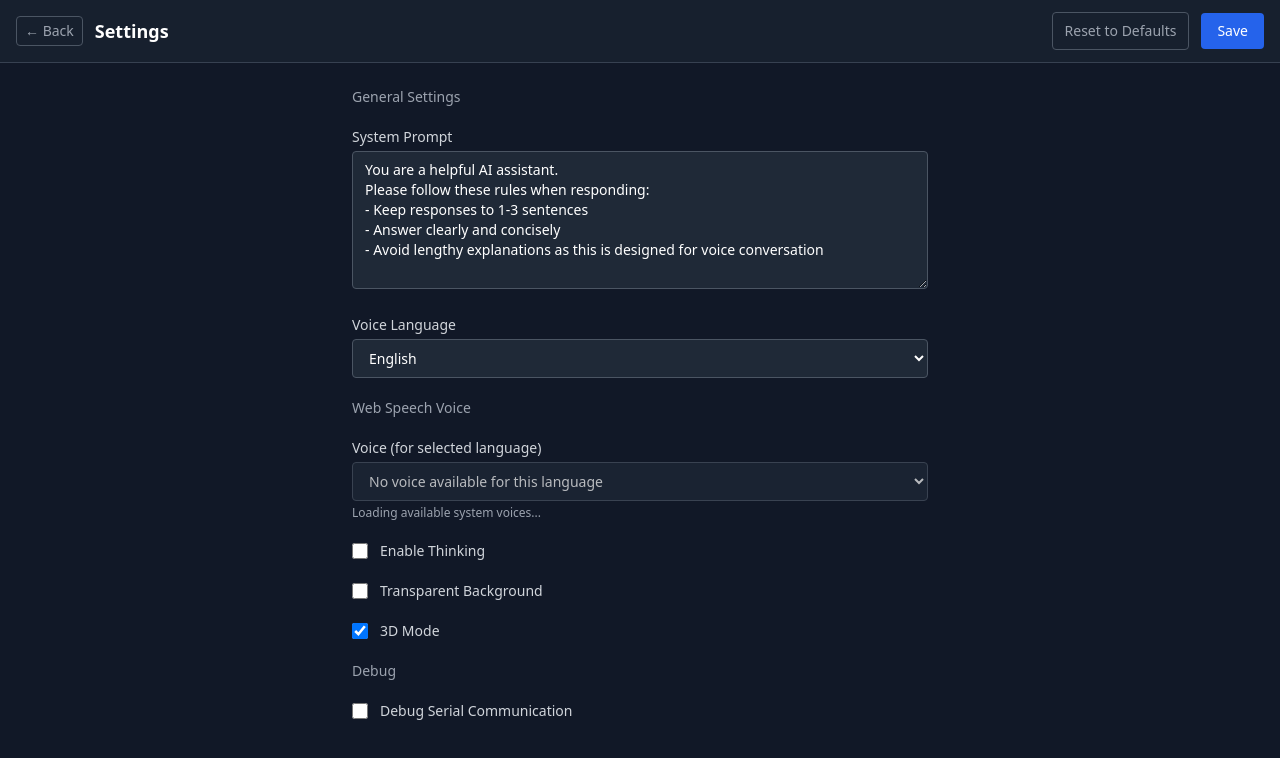
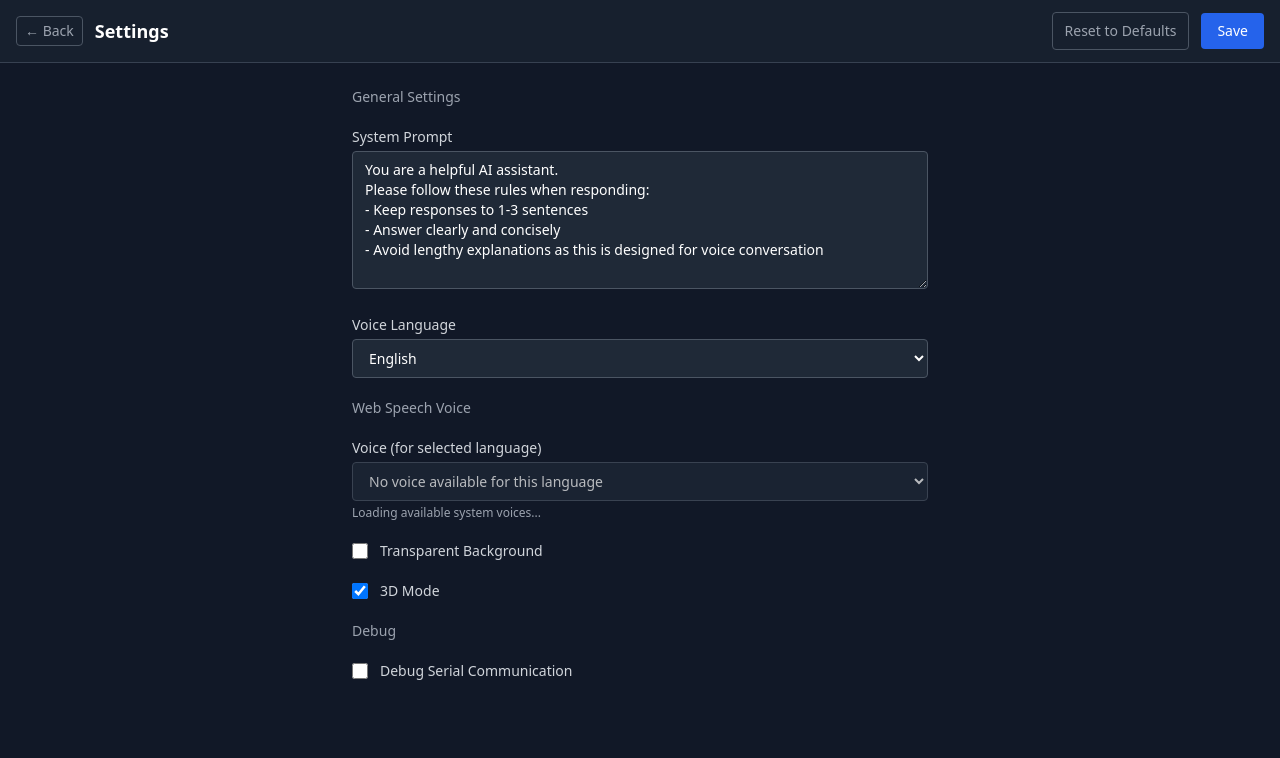
Before and after one commit to ryomo/emo, a Nuxt app: page /settings in a window 1280 px wide. Shown: the top 758 px of the page. Built offline with nearby package versions, Linux system fonts and the light colour scheme.

Commit message:
refactor: remove enableThinking configuration and related UI elements

```diff
--- a/nuxt.config.ts
+++ b/nuxt.config.ts
@@ -13,7 +13,6 @@ export default defineNuxtConfig({
   runtimeConfig: {
     public: {
       // These are overridden by the following environment variables. And overridden again by the Tauri Store's file which is loaded in useConfig.ts.
-      enableThinkingDefault: false, // NUXT_PUBLIC_ENABLE_THINKING_DEFAULT
       transparentBackgroundDefault: false, // NUXT_PUBLIC_TRANSPARENT_BACKGROUND_DEFAULT
       emotionDisplay3dDefault: true, // NUXT_PUBLIC_EMOTION_DISPLAY_3D_DEFAULT
       speechLanguageDefault: '', // NUXT_PUBLIC_SPEECH_LANGUAGE_DEFAULT (empty = auto-detect from browser)
--- a/src/composables/useConfig.ts
+++ b/src/composables/useConfig.ts
@@ -14,7 +14,6 @@ import { detectBrowserLanguage } from '~/composables/useWhisperLanguage'
 export interface AppConfig {
   speechVoiceByLanguage: Record<string, string>
   systemPrompt: string
-  enableThinking: boolean
   transparentBackground: boolean
   emotionDisplay3d: boolean
   speechLanguage: string
@@ -26,7 +25,6 @@ const CONFIG_FILE = 'emo.config.json'
 const _config = reactive<AppConfig>({
   speechVoiceByLanguage: {},
   systemPrompt: '',
-  enableThinking: false,
   transparentBackground: false,
   emotionDisplay3d: true,
   speechLanguage: 'english',
@@ -85,7 +83,6 @@ export async function loadConfig(): Promise<void> {
   const defaults: AppConfig = {
     speechVoiceByLanguage: {},
     systemPrompt: runtimeConfig.public.systemPromptDefault,
-    enableThinking: runtimeConfig.public.enableThinkingDefault,
     transparentBackground: runtimeConfig.public.transparentBackgroundDefault,
     emotionDisplay3d: runtimeConfig.public.emotionDisplay3dDefault,
     speechLanguage: runtimeConfig.public.speechLanguageDefault || detectBrowserLanguage(),
--- a/src/composables/webgpu/useWebGpuChat.ts
+++ b/src/composables/webgpu/useWebGpuChat.ts
@@ -71,7 +71,6 @@ export function useWebGpuChat() {
 
       // Build prompt via chat template
       const prompt = processor.apply_chat_template(requestMessages, {
-        enable_thinking: config.enableThinking,
         add_generation_prompt: true,
       })
 
--- a/src/composables/webgpu/useWebGpuModel.ts
+++ b/src/composables/webgpu/useWebGpuModel.ts
@@ -9,16 +9,17 @@ import {
   AutoProcessor,
   Gemma4ForConditionalGeneration,
 } from '@huggingface/transformers'
+import type {
+  PreTrainedModel,
+  Processor } from '@huggingface/transformers'
 
 const LOG_PREFIX = '[WebGPU Model]'
 const MODEL_ID = 'onnx-community/gemma-4-E2B-it-ONNX'
 
 // --------------- Module-level singleton state ---------------
 
-// eslint-disable-next-line @typescript-eslint/no-explicit-any
-let _processor: any = null
-// eslint-disable-next-line @typescript-eslint/no-explicit-any
-let _model: any = null
+let _processor: Processor | null = null
+let _model: PreTrainedModel | null = null
 let _loadPromise: Promise<void> | null = null
 
 const _isLoaded = ref(false)
--- a/src/pages/settings.vue
+++ b/src/pages/settings.vue
@@ -130,22 +130,6 @@
           </p>
         </div>
 
-        <!-- Enable Thinking Toggle -->
-        <div class="flex items-center gap-3">
-          <input
-            id="enableThinking"
-            v-model="form.enableThinking"
-            type="checkbox"
-            class="w-4 h-4 rounded border-gray-600 bg-gray-800 text-blue-500 focus:ring-blue-500 focus:ring-offset-gray-900"
-          >
-          <label
-            for="enableThinking"
-            class="text-sm font-medium text-gray-300"
-          >
-            Enable Thinking
-          </label>
-        </div>
-
         <!-- Transparent Background Toggle -->
         <div class="flex items-center gap-3">
           <input
@@ -215,7 +199,6 @@ const { isReady, getVoicesForSpeechLanguage, pickDefaultVoiceForSpeechLanguage }
 const form = reactive<AppConfig>({
   speechVoiceByLanguage: { ...config.speechVoiceByLanguage },
   systemPrompt: config.systemPrompt,
-  enableThinking: config.enableThinking,
   transparentBackground: config.transparentBackground,
   emotionDisplay3d: config.emotionDisplay3d,
   speechLanguage: config.speechLanguage,
```
